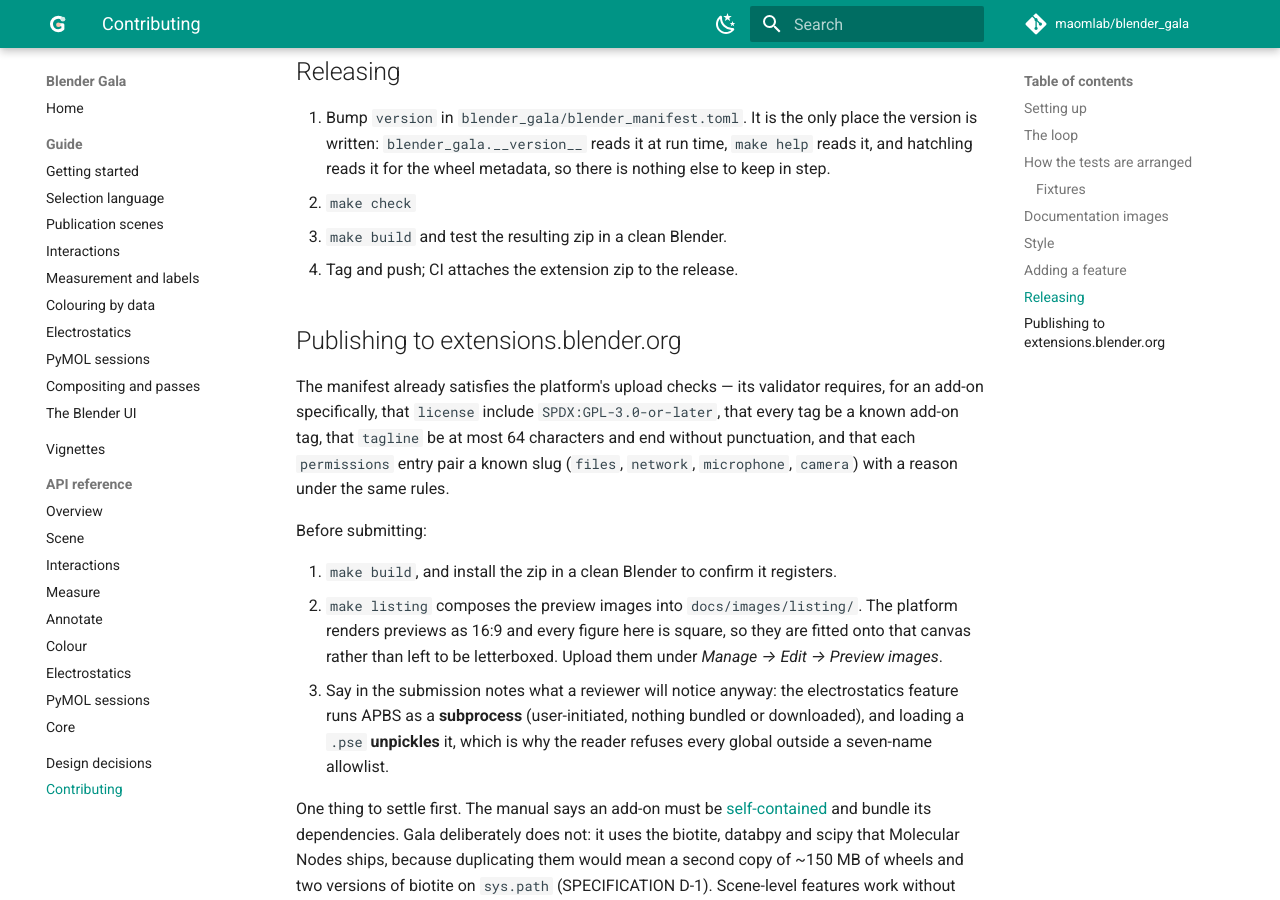
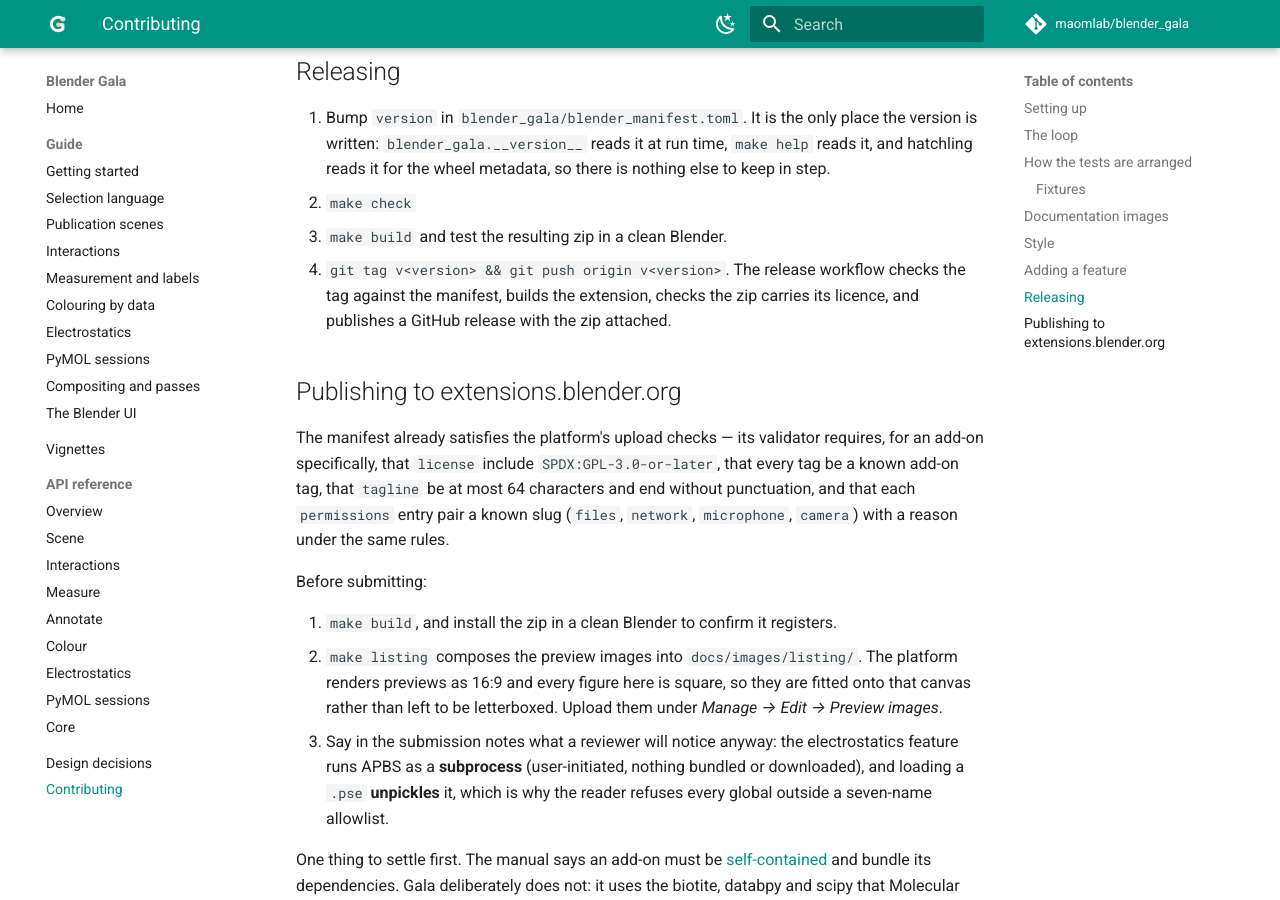
Before and after one commit to maomlab/blender_gala, an MkDocs documentation site: the page built from docs/contributing.md, in a window 1280 px wide and 900 px high, scrolled down 3044 px. Built offline with MkDocs 1.6.1 and Material for MkDocs 9.7.7, drawn with Linux system fonts in a browser that asks for light colours; comment, search, counter and statistics services are not loaded.

Commit message:
Make tagging actually publish a release
CONTRIBUTING has said "tag and push; CI attaches the extension zip to the
release" since the beginning, and no workflow did that: CI runs on pushes to
main and pull requests only, so a tag did nothing at all.

Now a v* tag builds the extension and publishes it with the zip attached, and
fails first on either of the two things that would otherwise be found by
whoever downloads it — a tag that disagrees with the manifest version, and a
zip that does not carry its licence.

Co-Authored-By: Claude Opus 5 (1M context) <noreply@anthropic.com>

```diff
--- a/docs/contributing.md
+++ b/docs/contributing.md
@@ -141,7 +141,9 @@ consistent with each other between runs.
    there is nothing else to keep in step.
 2. `make check`
 3. `make build` and test the resulting zip in a clean Blender.
-4. Tag and push; CI attaches the extension zip to the release.
+4. `git tag v<version> && git push origin v<version>`. The release workflow
+   checks the tag against the manifest, builds the extension, checks the zip
+   carries its licence, and publishes a GitHub release with the zip attached.
 
 ## Publishing to extensions.blender.org
 
```
Also changed, not shown: 1 other file.
